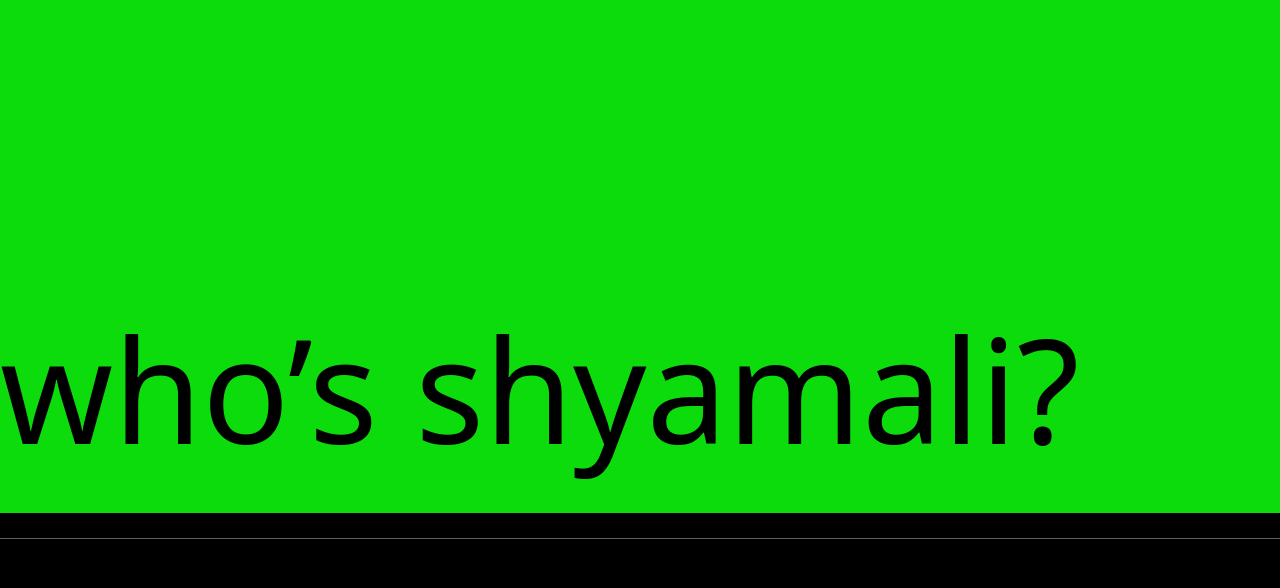
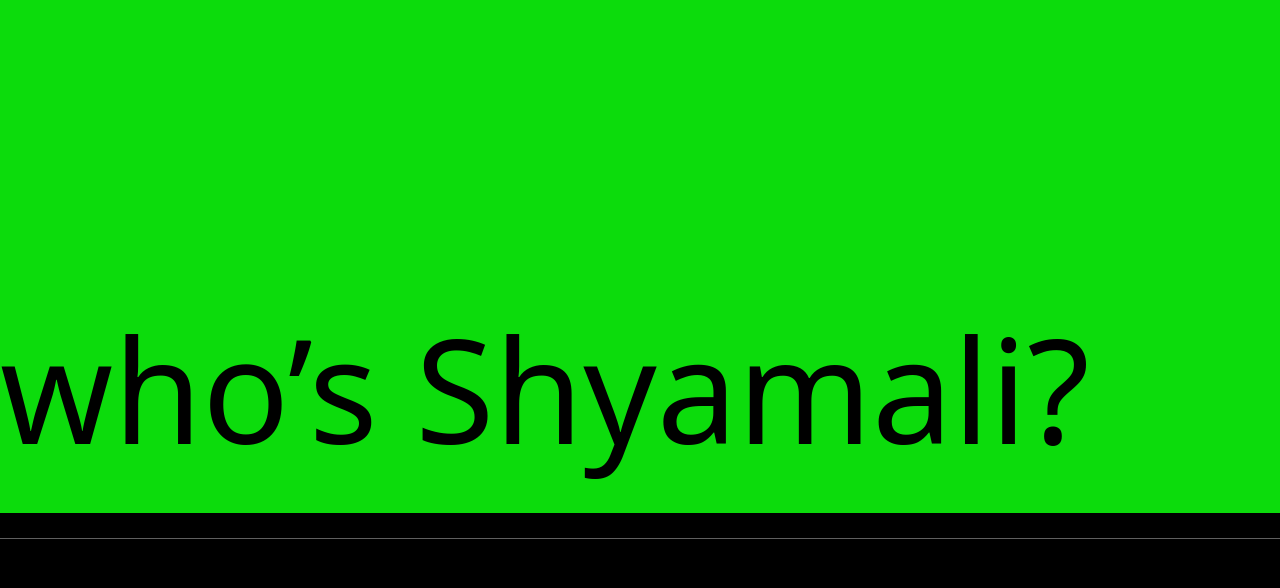
Before and after one commit to shyamali-11/html-portfolio2, a plain HTML site: page index.html in a window 1280 px wide. Shown: the part 154-742 px from the top of the page. Drawn offline with nearby package versions, Linux system fonts and the light colour scheme.

Commit message:
Update index.html

```diff
--- a/index.html
+++ b/index.html
@@ -27,7 +27,7 @@
       </div>
     </div>
     <div class="row-2">
-        <h1 class="intro-h1">who’s shyamali?</h1>
+        <h1 class="intro-h1">who’s Shyamali?</h1>
     </div>
   </div>
 
```
